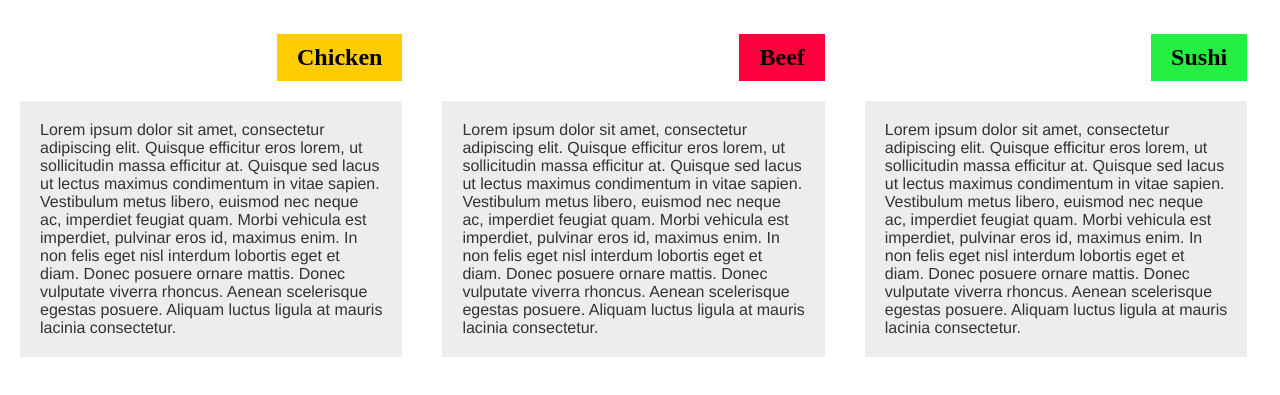
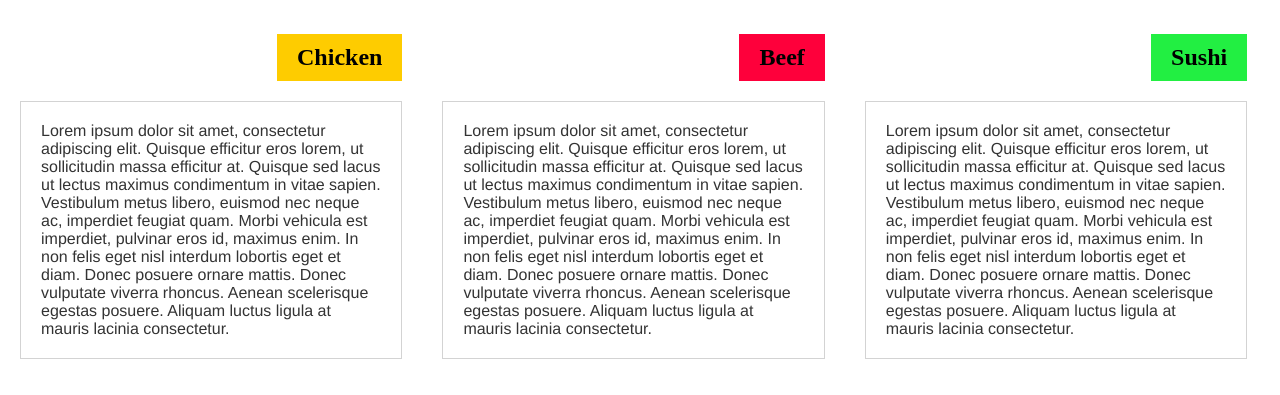
Before and after one commit to Dejmus/coursera-test, a plain HTML site: page module2_solution/index.html in a window 1280 px wide. Shown: the part 93-488 px from the top of the page. Drawn offline with Linux system fonts and the light colour scheme.

Commit message:
Update style.css

```diff
--- a/module2_solution/css/style.css
+++ b/module2_solution/css/style.css
@@ -14,7 +14,7 @@ h1 {
 }
 
 p {
-  background-color: #ededed;
+  border:1px solid lightgray;
   width: calc(100% - 40px);
   margin: 0 auto;
   font-family: Helvetica;
```
